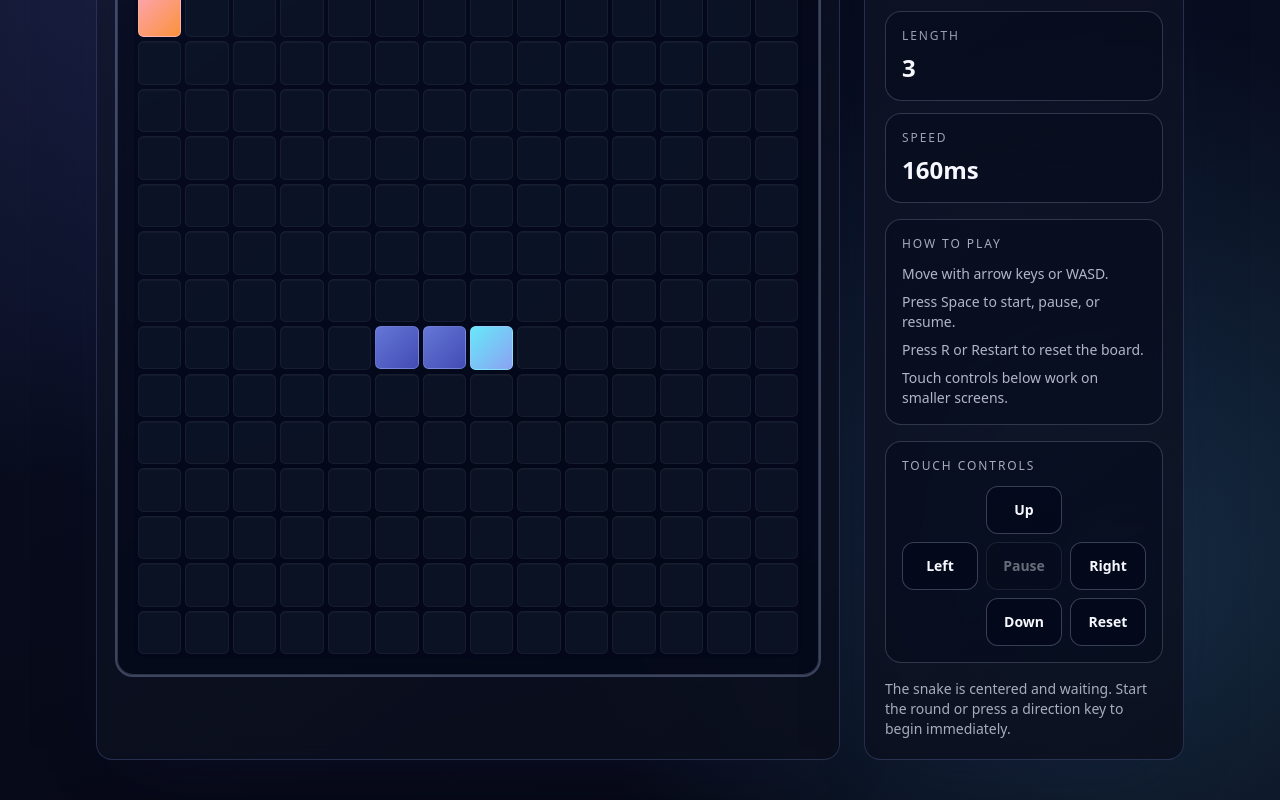
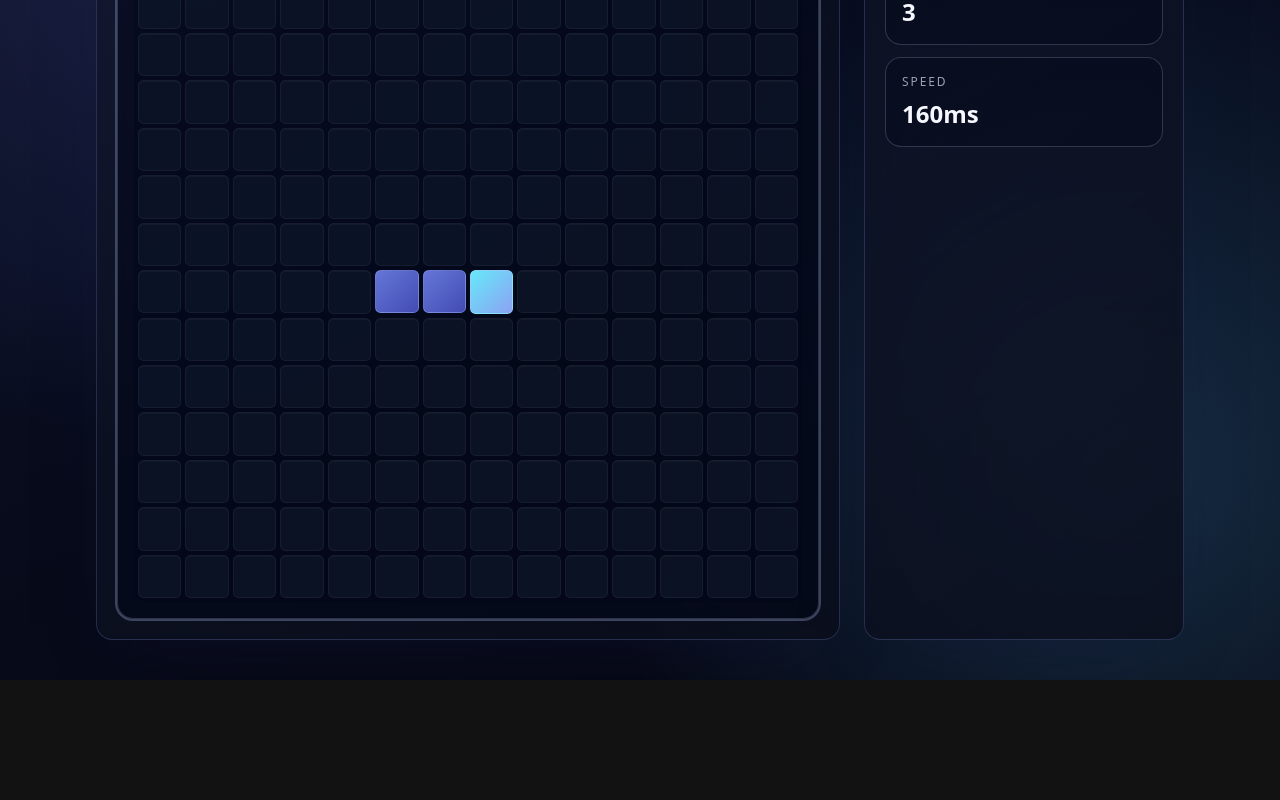
Before and after one commit to Kavaykhurana/New-project, a Next.js app: page / in a window 1280 px wide. Shown: the part 342-1142 px from the top of the page. After the commit the page ends 1022 px from the top, so only its background shows below. Built offline with nearby package versions, Linux system fonts and the light colour scheme.

Commit message:
Update snake game: remove instructions, add touch swipe and sound effects

```diff
--- a/components/snake-game.tsx
+++ b/components/snake-game.tsx
@@ -31,8 +31,6 @@ const GHOST_BUTTON_CLASS =
 const PRIMARY_BUTTON_CLASS =
   'inline-flex min-h-12 items-center justify-center rounded-xl border border-cyan-400/40 bg-cyan-600/20 px-6 py-3 text-sm font-bold text-cyan-50 shadow-lg shadow-cyan-900/20 transition-all hover:border-cyan-400/60 hover:bg-cyan-600/30 hover:shadow-cyan-400/10 active:scale-[0.98] disabled:cursor-not-allowed disabled:opacity-40';
 
-const CONTROL_BUTTON_CLASS = GHOST_BUTTON_CLASS;
-
 const DIRECTION_KEYS: Record<string, DirectionName> = {
   ArrowUp: 'up',
   ArrowDown: 'down',
@@ -48,10 +46,106 @@ const DIRECTION_KEYS: Record<string, DirectionName> = {
   D: 'right'
 };
 
+class SoundFX {
+  private ctx: AudioContext | null = null;
+
+  init() {
+    if (typeof window !== 'undefined' && !this.ctx) {
+      const AudioCtx = window.AudioContext || (window as any).webkitAudioContext;
+      if (AudioCtx) {
+        this.ctx = new AudioCtx();
+      }
+    }
+  }
+
+  playEat() {
+    try {
+      this.init();
+      if (!this.ctx) return;
+      if (this.ctx.state === 'suspended') this.ctx.resume();
+      const osc = this.ctx.createOscillator();
+      const gain = this.ctx.createGain();
+      osc.connect(gain);
+      gain.connect(this.ctx.destination);
+      osc.type = 'sine';
+      osc.frequency.setValueAtTime(600, this.ctx.currentTime);
+      osc.frequency.exponentialRampToValueAtTime(1200, this.ctx.currentTime + 0.1);
+      gain.gain.setValueAtTime(0.1, this.ctx.currentTime);
+      gain.gain.exponentialRampToValueAtTime(0.01, this.ctx.currentTime + 0.1);
+      osc.start();
+      osc.stop(this.ctx.currentTime + 0.1);
+    } catch(e) {}
+  }
+
+  playGameOver() {
+    try {
+      this.init();
+      if (!this.ctx) return;
+      if (this.ctx.state === 'suspended') this.ctx.resume();
+      const osc = this.ctx.createOscillator();
+      const gain = this.ctx.createGain();
+      osc.connect(gain);
+      gain.connect(this.ctx.destination);
+      osc.type = 'sawtooth';
+      osc.frequency.setValueAtTime(300, this.ctx.currentTime);
+      osc.frequency.exponentialRampToValueAtTime(50, this.ctx.currentTime + 0.5);
+      gain.gain.setValueAtTime(0.1, this.ctx.currentTime);
+      gain.gain.exponentialRampToValueAtTime(0.01, this.ctx.currentTime + 0.5);
+      osc.start();
+      osc.stop(this.ctx.currentTime + 0.5);
+    } catch(e) {}
+  }
+}
+const soundFx = new SoundFX();
+
 export function SnakeGame() {
   const [game, setGame] = useState<SnakeState>(INITIAL_GAME_STATE);
   const gameRef = useRef(game);
   const gameFrameRef = useRef<HTMLDivElement>(null);
+  const previousScoreRef = useRef(game.score);
+  const previousStatusRef = useRef(game.status);
+  const [touchStart, setTouchStart] = useState<{ x: number; y: number } | null>(null);
+
+  useEffect(() => {
+    if (game.score > previousScoreRef.current) {
+      soundFx.playEat();
+    }
+    if (game.status === 'gameover' && previousStatusRef.current !== 'gameover') {
+      soundFx.playGameOver();
+    }
+    previousScoreRef.current = game.score;
+    previousStatusRef.current = game.status;
+  }, [game.score, game.status]);
+
+  function handleTouchStart(e: React.TouchEvent) {
+    if (e.touches.length > 0) {
+      setTouchStart({ x: e.touches[0].clientX, y: e.touches[0].clientY });
+    }
+  }
+
+  function handleTouchEnd(e: React.TouchEvent) {
+    if (!touchStart || e.changedTouches.length === 0) return;
+    const touchEnd = { x: e.changedTouches[0].clientX, y: e.changedTouches[0].clientY };
+    const dx = touchEnd.x - touchStart.x;
+    const dy = touchEnd.y - touchStart.y;
+
+    if (Math.abs(dx) < 20 && Math.abs(dy) < 20) {
+      if (game.status === 'ready' || game.status === 'gameover' || game.status === 'won') {
+        handlePrimaryAction();
+      }
+      setTouchStart(null);
+      return;
+    }
+
+    if (Math.abs(dx) > Math.abs(dy)) {
+        if (dx > 0) queueMove('right');
+        else queueMove('left');
+    } else {
+        if (dy > 0) queueMove('down');
+        else queueMove('up');
+    }
+    setTouchStart(null);
+  }
 
   function updateGame(updater: (current: SnakeState) => SnakeState) {
     setGame((current) => {
@@ -278,10 +372,6 @@ export function SnakeGame() {
           <div className="space-y-2">
             <p className="text-xs uppercase tracking-[0.18em] text-brand-100/75">Classic Arcade</p>
             <h1 className="text-2xl font-semibold text-brand-50 sm:text-3xl">Classic Snake</h1>
-            <p className="max-w-2xl text-sm text-brand-100/75 sm:text-base">
-              One screen, one snake, one food target. Use arrow keys or WASD to move, keep
-              growing, and avoid walls or your own tail.
-            </p>
           </div>
         </div>
       </header>
@@ -320,7 +410,9 @@ export function SnakeGame() {
             ref={gameFrameRef}
             tabIndex={0}
             aria-label="Snake board"
-            className="rounded-2xl border border-brand-200/20 bg-slate-950/45 p-3 outline-none ring-brand-300/30 transition focus:ring-2 sm:p-4"
+            className="rounded-2xl border border-brand-200/20 bg-slate-950/45 p-3 outline-none ring-brand-300/30 transition focus:ring-2 sm:p-4 touch-none"
+            onTouchStart={handleTouchStart}
+            onTouchEnd={handleTouchEnd}
           >
             <div
               className="grid aspect-square w-full gap-1 rounded-xl bg-slate-950/30 p-1"
@@ -364,64 +456,6 @@ export function SnakeGame() {
             <InfoCard label="Length" value={String(game.snake.length)} />
             <InfoCard label="Speed" value={`${GAME_CONFIG.tickMs}ms`} />
           </div>
-
-          <div className="rounded-2xl border border-brand-200/20 bg-slate-950/35 p-4">
-            <p className="text-xs uppercase tracking-[0.16em] text-brand-100/70">How To Play</p>
-            <ul className="mt-3 space-y-2 text-sm text-brand-100/75">
-              <li>Move with arrow keys or WASD.</li>
-              <li>Press Space to start, pause, or resume.</li>
-              <li>Press R or Restart to reset the board.</li>
-              <li>Touch controls below work on smaller screens.</li>
-            </ul>
-          </div>
-
-          <div className="rounded-2xl border border-brand-200/20 bg-slate-950/35 p-4">
-            <p className="text-xs uppercase tracking-[0.16em] text-brand-100/70">Touch Controls</p>
-            <div className="mt-3 grid grid-cols-3 gap-2">
-              <div />
-              <button className={CONTROL_BUTTON_CLASS} onClick={() => queueMove('up')} type="button">
-                Up
-              </button>
-              <div />
-              <button
-                className={CONTROL_BUTTON_CLASS}
-                onClick={() => queueMove('left')}
-                type="button"
-              >
-                Left
-              </button>
-              <button
-                className={CONTROL_BUTTON_CLASS}
-                disabled={
-                  game.status === 'ready' || game.status === 'gameover' || game.status === 'won'
-                }
-                onClick={handlePauseToggle}
-                type="button"
-              >
-                {game.status === 'paused' ? 'Go' : 'Pause'}
-              </button>
-              <button
-                className={CONTROL_BUTTON_CLASS}
-                onClick={() => queueMove('right')}
-                type="button"
-              >
-                Right
-              </button>
-              <div />
-              <button
-                className={CONTROL_BUTTON_CLASS}
-                onClick={() => queueMove('down')}
-                type="button"
-              >
-                Down
-              </button>
-              <button className={CONTROL_BUTTON_CLASS} onClick={handleRestart} type="button">
-                Reset
-              </button>
-            </div>
-          </div>
-
-          <p className="text-sm text-brand-100/70">{statusDescription(game)}</p>
         </aside>
       </section>
     </main>
@@ -473,26 +507,6 @@ function statusLabel(game: SnakeState): string {
   return 'In Play';
 }
 
-function statusDescription(game: SnakeState): string {
-  if (game.status === 'ready') {
-    return 'The snake is centered and waiting. Start the round or press a direction key to begin immediately.';
-  }
-
-  if (game.status === 'paused') {
-    return 'Movement is frozen. Resume when you are ready to continue the current path.';
-  }
-
-  if (game.status === 'gameover') {
-    return 'The run ended because the snake hit a wall or collided with itself. Restart to try again.';
-  }
-
-  if (game.status === 'won') {
-    return 'Every cell is filled. Restart to generate a fresh board and food sequence.';
-  }
-
-  return 'Food spawns off the snake body, and each pickup adds one segment plus one point to the score.';
-}
-
 function isTypingTarget(target: EventTarget | null): boolean {
   if (!(target instanceof HTMLElement)) {
     return false;
```
